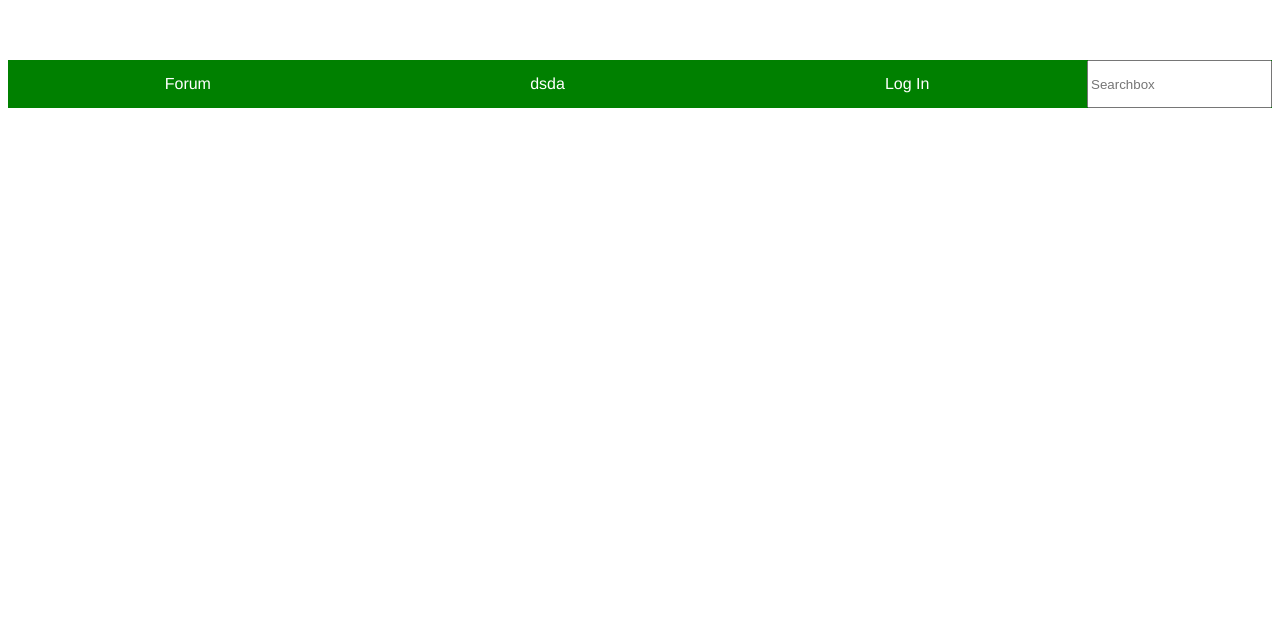
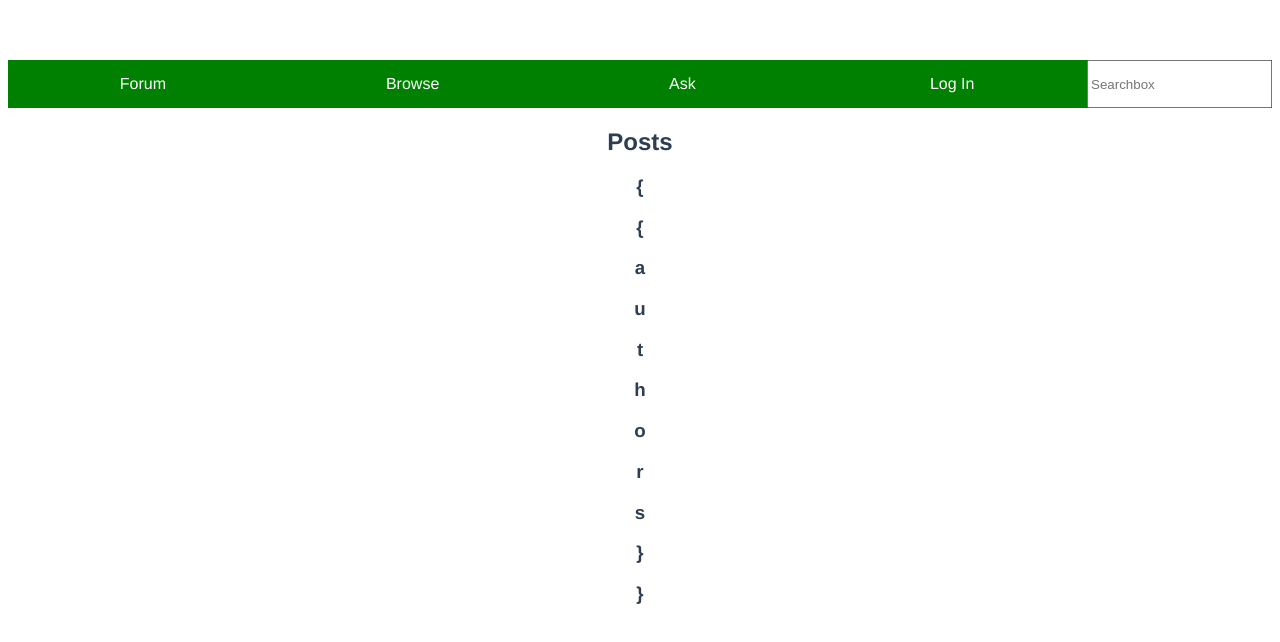
Before and after one commit to JuriTihane/WebProjekti, a Vue app in the folder app/: page / in a window 1280 px wide. Shown: the top 642 px of the page. Built offline with nearby package versions, Linux system fonts and the light colour scheme.

Commit message:
contentin saaminen sivulle kesken

```diff
--- a/app/src/App.vue
+++ b/app/src/App.vue
@@ -1,27 +1,25 @@
 <template>
-
-  <NavBar  />
+  <div>
+    <NavBar  />
+    <Main  />
+  </div>
 </template>
 
 <script>
-//import Main from './components/Main.vue'
+import Main from './components/Main.vue'
 import NavBar from './components/NavBar.vue'
 
 
 export default {
   name: 'App',
   components: {
-
+    Main,
     NavBar
   },
   data () {
     return {
-      content: [
-        {
-          id: 1,
-          text: "Foorumi"
-        }
-      ]
+
+
     }
   }
 }
--- /dev/null
+++ b/app/src/components/Browse.vue
@@ -0,0 +1,32 @@
+<template>
+    <div>
+        <h2>Posts</h2>
+
+
+
+            <div v-for="author in authors" :key="author.id" >
+                <h3> {{author}} </h3>
+            </div>
+
+    </div>
+
+</template>
+
+<script>
+
+
+export default {
+
+    name: 'Browse',
+
+    props: {
+        authors: Array,
+        questions: Array,
+    }
+
+}
+</script>
+
+<style>
+
+</style>
--- a/app/src/components/Main.vue
+++ b/app/src/components/Main.vue
@@ -1,21 +1,40 @@
 <template>
-  <div >
-
+  <div id="mainWindow" >
+    <Browse authors = {{authors}} questions = {{questions}} > </Browse>
 
   </div>
 
 </template>
 
 <script>
-
+import Browse from './Browse.vue'
 
 export default {
 
   name: 'Main',
+  components: {
+    Browse
+  },
   props: {
-    msg: String
-  }
-}
+
+  },
+  data () {
+    return {
+
+        authors: [
+
+              {author: 'Matti'},
+              {author: 'Maija'},
+        ],
+        questions: [
+              {question: 'What is namespace in C++'},
+              {question: 'How to filter through an array in Javascript'},
+        ]
+        }
+      }
+    }
+
+
 </script>
 
 <!-- Add "scoped" attribute to limit CSS to this component only -->
--- a/app/src/components/NavBar.vue
+++ b/app/src/components/NavBar.vue
@@ -1,9 +1,10 @@
 <template>
   <div id="navigation">
       <ul>
-        <NavBarItem text="Forum" ></NavBarItem>
-        <NavBarItem text="dsda" > </NavBarItem>
-        <NavBarItem text="Log In" > </NavBarItem>
+        <NavBarItem text="Forum" link="" ></NavBarItem>
+        <NavBarItem text="Browse" > </NavBarItem>
+        <NavBarItem text="Ask" > </NavBarItem>
+        <NavBarItem text="Log In" dropdownItems= navBarContent.userAction > </NavBarItem>
         <SearchBar  />
       </ul>
   </div>
@@ -12,6 +13,9 @@
 <script>
 import NavBarItem from './NavBarItem.vue'
 import SearchBar from './SearchBar.vue'
+
+
+
 export default {
     components: {
       'NavBarItem': NavBarItem,
@@ -20,14 +24,22 @@ export default {
     name: 'categories',
     data () {
       return {
-        show : false,
+        navBarContent: {
+          userAction: [
+            {item: "Log In"},
+            {item: "Sign Up"}
+          ],
+        }
       }
+    },
+    methods: {
+
     }
 
 }
 </script>
 
-<style>
+<style scoped>
    ul {
     list-style-type: none;
     margin: 0;
--- a/app/src/components/NavBarItem.vue
+++ b/app/src/components/NavBarItem.vue
@@ -1,6 +1,7 @@
 <template>
   <li >
-    <a href="">{{text}}</a>
+    <a >{{text}}</a>
+    <p class="dropDownItems" > </p>
   </li>
 </template>
 
@@ -9,7 +10,8 @@ export default {
     name: 'NavBarItem',
     props: {
         text: String,
-
+        dropdownItems: Array,
+        link: Function,
     }
 }
 </script>
@@ -23,12 +25,13 @@ export default {
     li {
         width: 100%;
         display: flex;
-  justify-content: center;
-  align-items: center;
+        justify-content: center;
+        align-items: center;
 
     }
     li:hover {
         background-color: tomato;
     }
 
+
 </style>
```
Also changed, not shown: app/src/assets/json/posts.json (added, +7 -0 lines).
